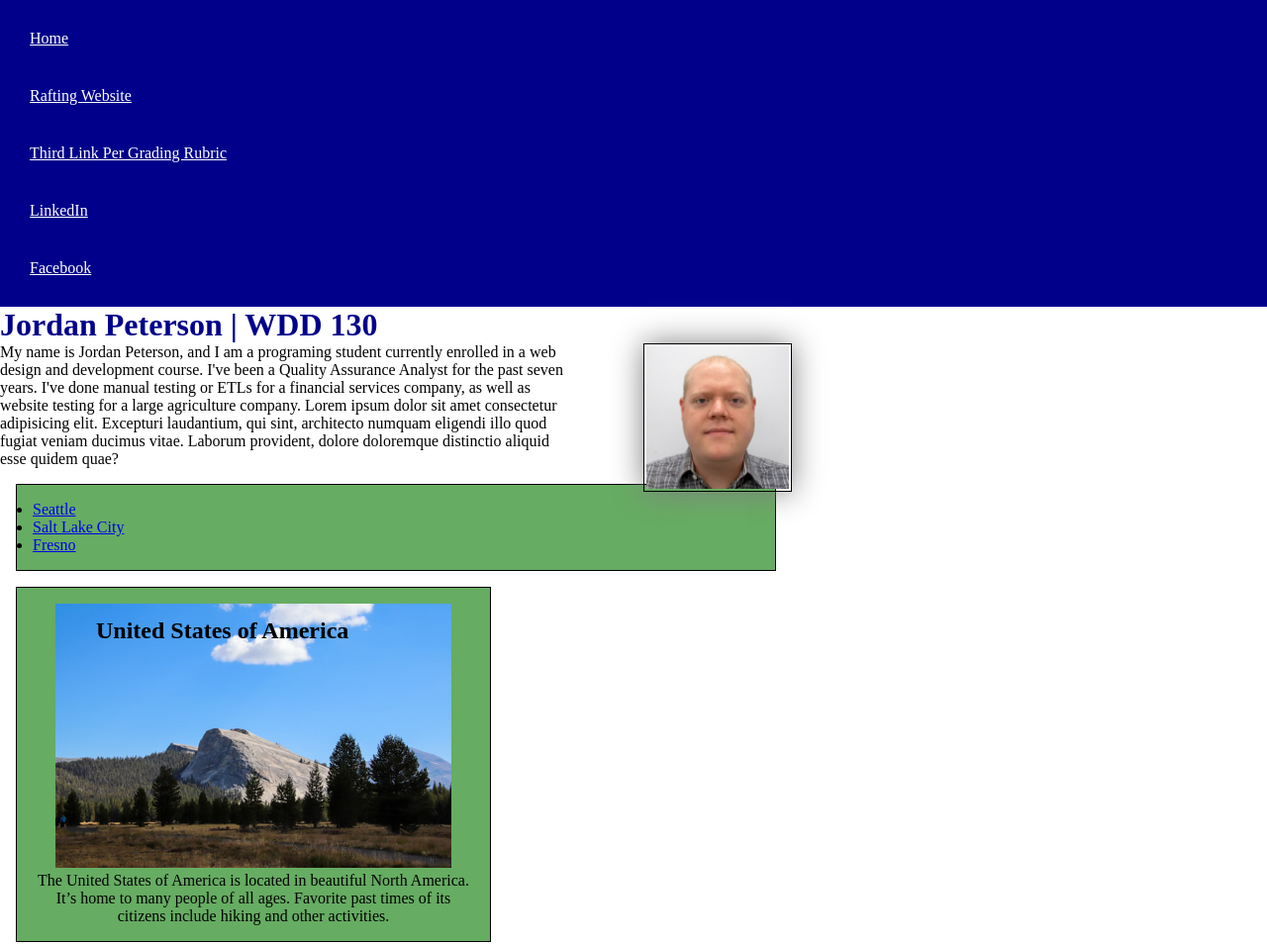
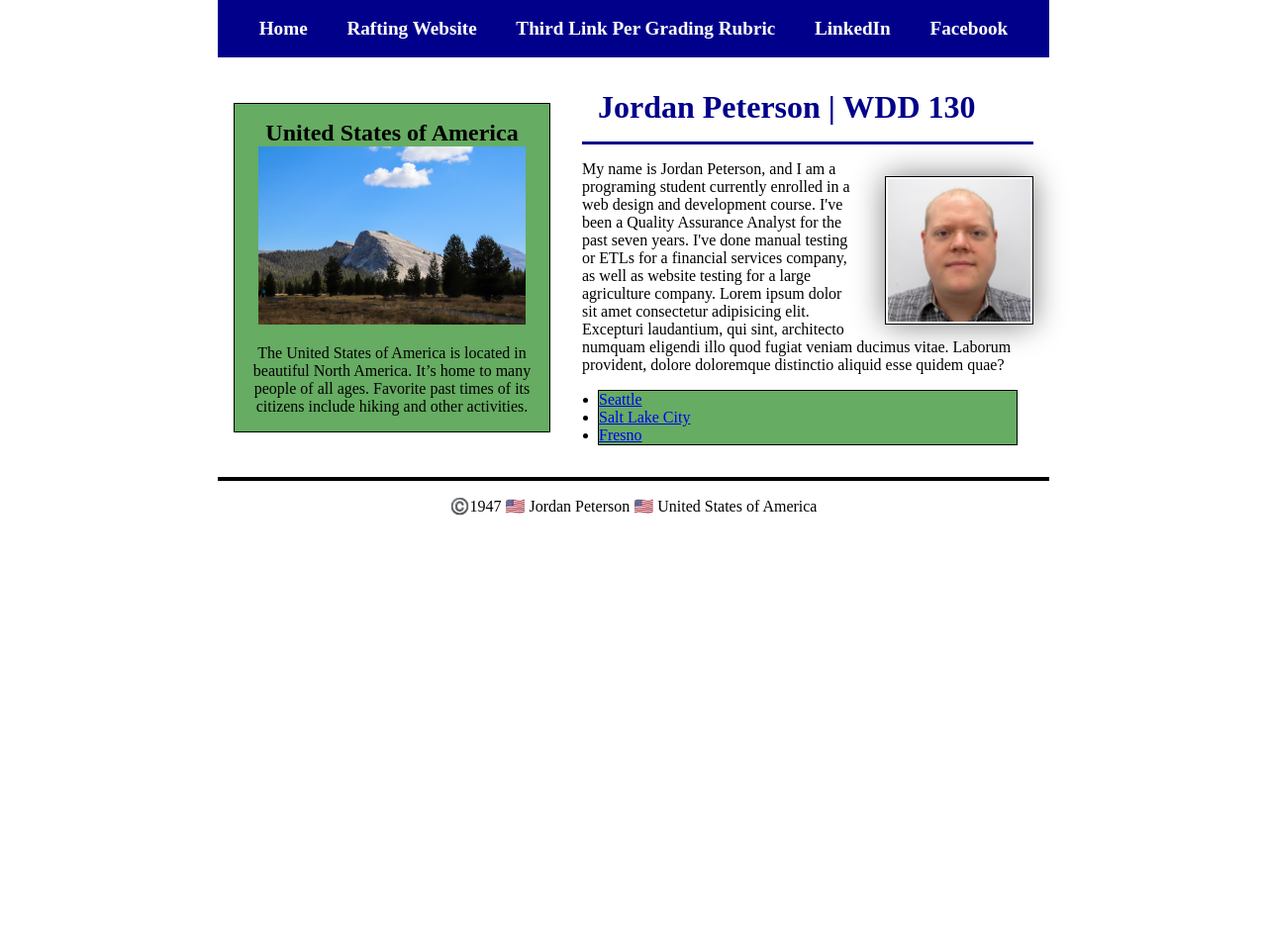
Before and after one commit to J-Peterson-Sch/wdd130, a plain HTML site: page index.html in a window 1280 px wide. Shown: the top 955 px of the page at 99% size. After the commit the page ends 800 px from the top, so only its background shows below. Drawn offline with Linux system fonts and the light colour scheme.

Commit message:
Started week 4

```diff
--- a/index.html
+++ b/index.html
@@ -21,6 +21,7 @@
             <a href="https://facebook.com">Facebook</a>
         </nav>
     </header>
+    <div class="grid">
     <main>
         <h1>Jordan Peterson | WDD 130</h1>
         <img src="images/profile.jpg" alt="Jordan Peterson" width="200">
@@ -44,6 +45,7 @@
         <p>The United States of America is located in beautiful North America. It’s home to many people of all ages.
             Favorite past times of its citizens include hiking and other activities.</p>
     </aside>
+    </div>
     <footer>
         <p>©️1947 🇺🇸 Jordan Peterson 🇺🇸 United States of America</p>
     </footer>
--- a/styles/styles.css
+++ b/styles/styles.css
@@ -12,16 +12,24 @@
 nav {
     background-color: var(--main-color);
     padding: 10px;
+    display: flex;
+    justify-content: space-evenly;
+    align-items: center;
 }
 
 nav a {
+    display: block;
+    padding: .5rem;
+    text-decoration: none;
+    font-size: 1.2rem;
+    font-weight: 700;
     color: white;
-    display: block;
-    padding: 20px;
 }
 
 h1 {
     color: var(--main-color);
+    border-bottom: 3px solid var(--main-color);
+    padding: 1rem;
 }
 
 main img {
@@ -29,17 +37,14 @@ main img {
     height: auto;
     border: 1px solid black;
     padding: 2px;
-    margin-left: 5rem;
+    margin-top: 2rem;
+    margin-left: 2rem;
     box-shadow: 0 0 30px gray;
     float: right;
 }
 
 p {
-    padding: 0;
-}
-
-main {
-    max-width: 800px;
+    padding-top: 1rem;
 }
 
 aside {
@@ -54,13 +59,12 @@ aside {
 }
 
 aside img {
-    width: 25em;
-    text-align: center;
+    /* align-self: center; */
+    height: 180px;
 }
 
 aside h2 {
-    position: absolute;
-    top: 30px; left: 80px;
+    /* align-content: center; */
 }
 
 footer {
@@ -73,7 +77,29 @@ footer {
 .box {
     margin: 1rem;
     border: 1px solid black;
-    padding: 1rem;
+    /* padding: 1rem; */
     background-color: rgb(102, 172, 98);
     color: black;
 }
+
+header, .grid, footer {
+    max-width: 840px;
+    margin: 0 auto;
+}
+
+.grid {
+    display: grid;
+    align-items: center;
+}
+
+main {
+    grid-column: 2/3;
+    margin: 1rem;
+}
+
+aside {
+    width: 20rem;
+    position: relative;
+    grid-column: 1/2;
+    grid-row: 1/2;
+}
--- a/wwr/styles/rafting.css
+++ b/wwr/styles/rafting.css
@@ -13,6 +13,39 @@ body {
     max-width: 1024px;
     padding-left: 75px;
 
+}
+
+header {
+    display: grid;
+    grid-template-columns: 1fr, 1fr;
+    justify-items: center;
+    background-color: #FF006E;
+
+}
+
+header img {
+    padding: 15px;
+    max-height: 20rem;
+}
+
+nav {
+    display: flex;
+    grid-column-start: 2;
+    justify-content: center;
+    align-items: center;
+}
+
+nav a {
+    border: 1px solid black;
+    width: 125px;
+    height: 30px;
+    text-decoration: none;
+    color: var(--accent2-color);
+    text-align: center;
+    line-height: 30px;
+    font-weight: bold;
+    font-size: 1.2rem;
+    background-color: white;
 }
 
 p {
```
